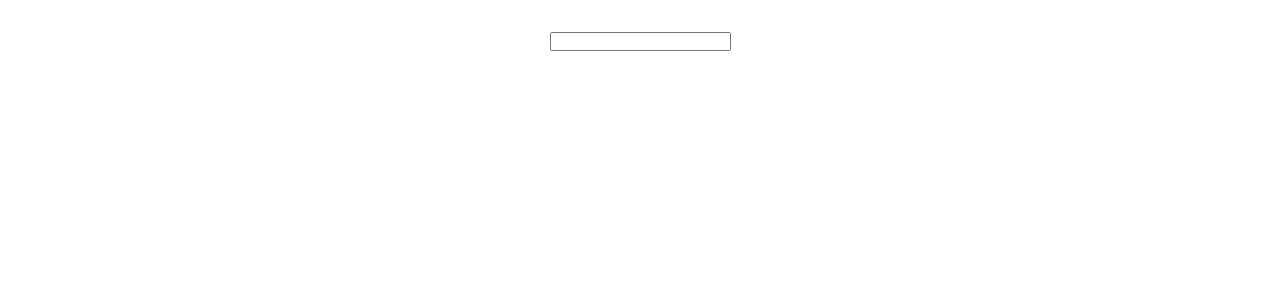
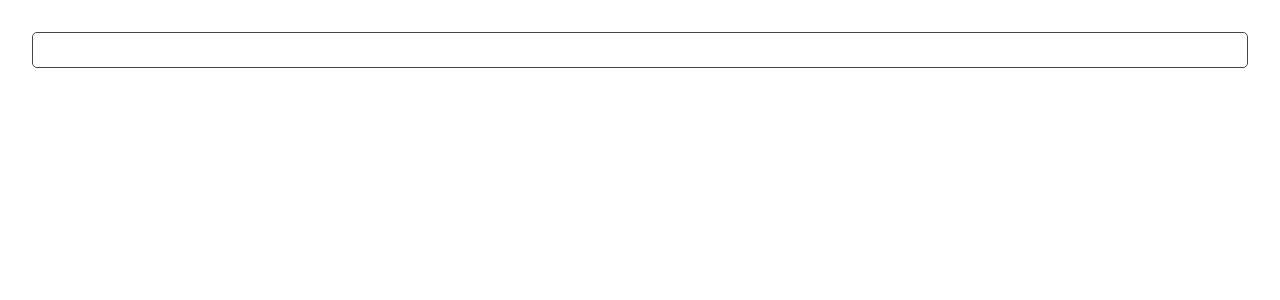
Before and after one commit to DeeNue36/Learn-useReducer, a React (Vite) app: page / in a window 1280 px wide. Shown: the top 300 px of the page. Built offline with nearby package versions, Linux system fonts and the light colour scheme.

Commit message:
todo app styling

```diff
--- a/src/App.css
+++ b/src/App.css
@@ -11,15 +11,10 @@
   text-align: center;
 }
 
-.decrement, .increment {
-  cursor: pointer;
-  width: 2rem;
-  height: 4rem;
-  font-size: 1.5rem;
+#todo-input {
+  width: 100%;
+  padding: 0.5rem;
+  font-size: 1rem;
+  border: 1px solid #464646;
+  border-radius: .3125rem;
 }
-
-.count {
-  font-size: 2rem;
-  padding-inline: 1rem;
-  text-align: center;
-}
```
